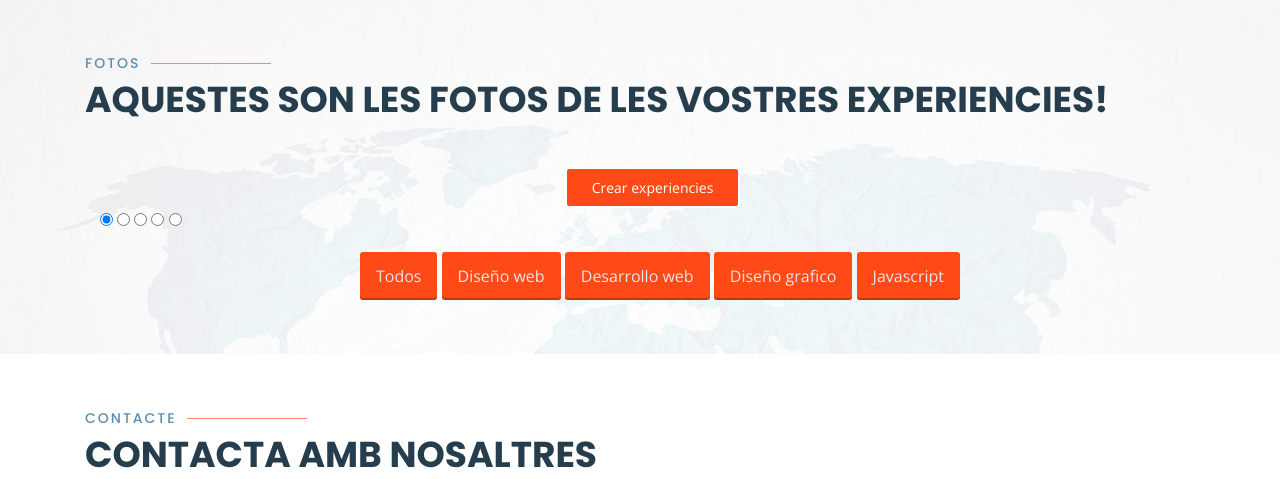
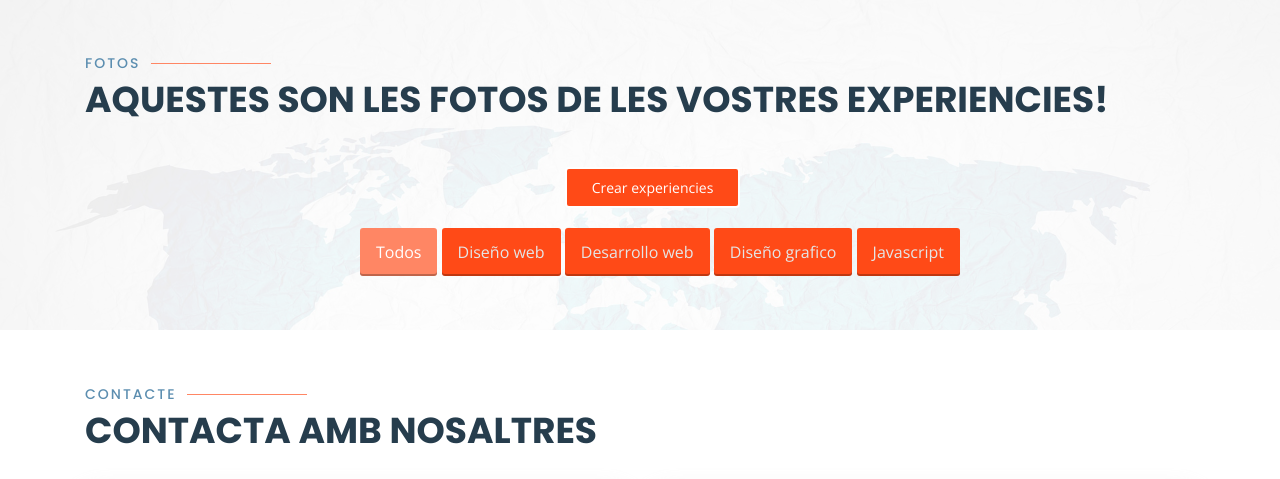
Before and after one commit to albert88jane/Viatges, a PHP site: page / in a window 1280 px wide. Shown: the part 1468-1947 px from the top of the page. Run offline with PHP 8.4, Linux system fonts and the light colour scheme.

Commit message:
soy muy bueno

```diff
--- a/assets/css/style.css
+++ b/assets/css/style.css
@@ -1521,3 +1521,7 @@ html , body{
 #popexp{
   z-index: 99999;
 }
+
+.ocultar{
+  display: none;
+}
--- a/index.php
+++ b/index.php
@@ -241,13 +241,13 @@ if ( isset( $_REQUEST['politica-cookies'] ) ) {
 
                     <div class="container">
                         <!-- Inputs de las Categorias -->
-                        <div class="ocultar">
-                            <input name="category-css" id="all" type="radio" checked>
-                            <input name="category-css" id="webdesign" type="radio">
-                            <input name="category-css" id="webdevelopment" type="radio">
-                            <input name="category-css" id="graphicdesign" type="radio">
-                            <input name="category-css" id="javascript" type="radio">
-                        </div>
+
+                        <input class="ocultar" name="category-css" id="all" type="radio" checked>
+                        <input class="ocultar" name="category-css" id="webdesign" type="radio">
+                        <input class="ocultar" name="category-css" id="webdevelopment" type="radio">
+                        <input class="ocultar" name="category-css" id="graphicdesign" type="radio">
+                        <input class="ocultar" name="category-css" id="javascript" type="radio">
+
 
                         <!-- Categorias -->
                         <ul class="list-category">
```
